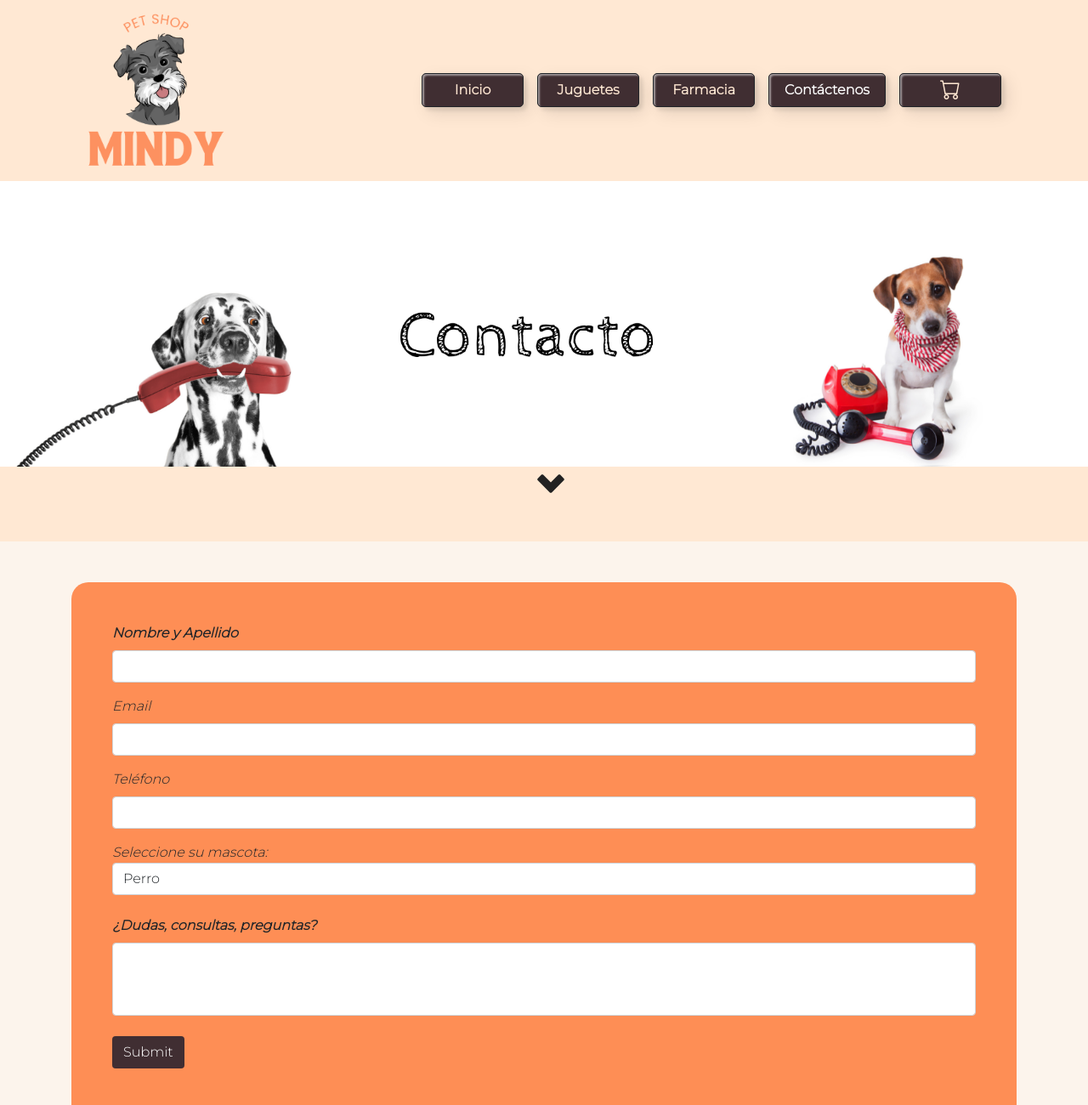
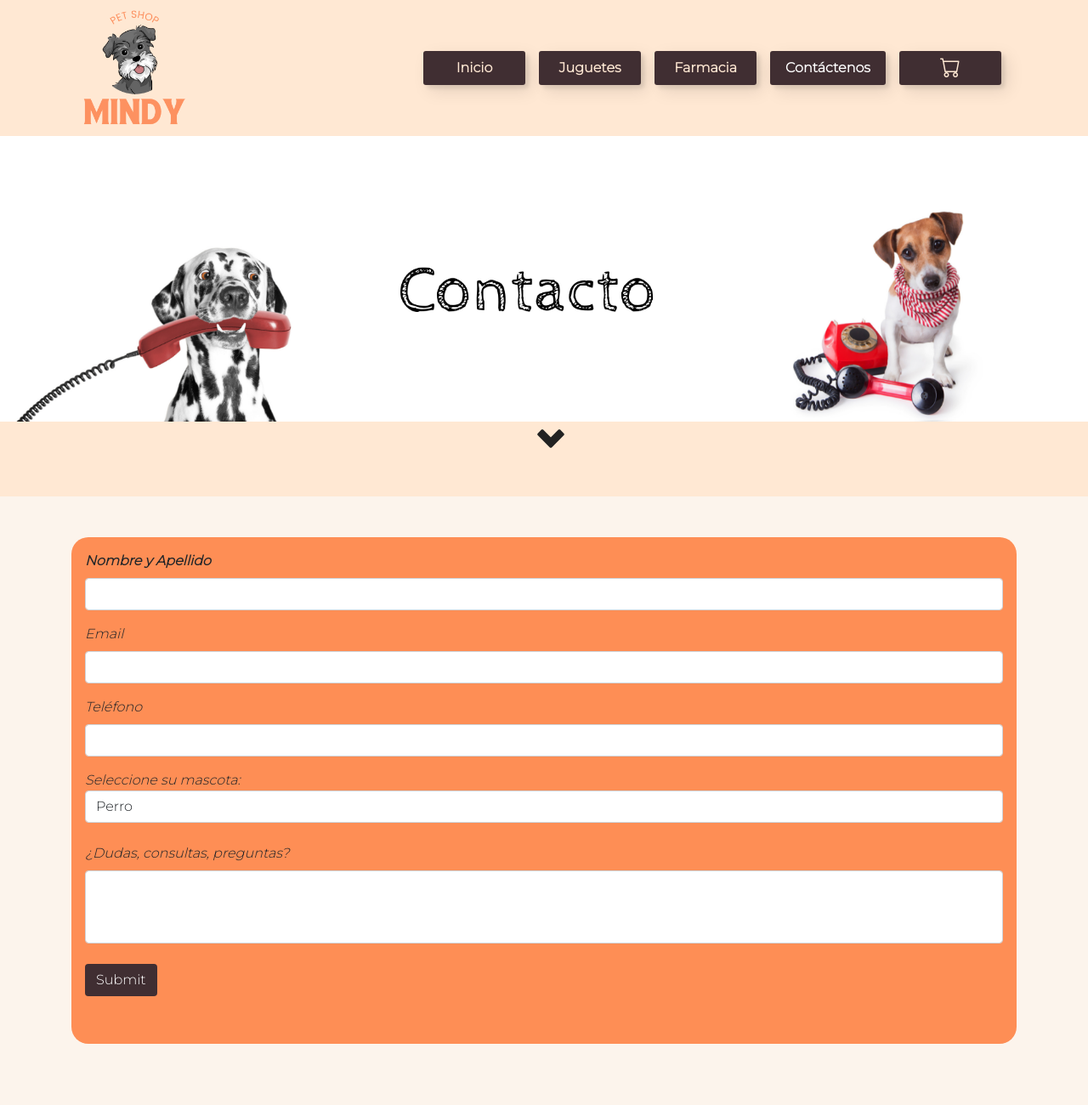
Before and after one commit to mgcaruso/Petshop, a plain HTML site: page contacto.html in a window 1280 px wide. Shown: the top 1300 px of the page at 85% size. Drawn offline with nearby package versions, Linux system fonts and the light colour scheme.

Commit message:
New styles

```diff
--- a/contacto.html
+++ b/contacto.html
@@ -19,7 +19,9 @@
     <!-- HEADER-->
     <header>
       <div class="container-fluid container-sm d-flex justify-content-between ">
-        <img class="" src="/assets/Logo.png" alt="" id="icon-mindy" width="200" >
+        <div class="image-box">
+          <img class="" src="/assets/Logo.png" alt="" id="icon-mindy" width="150" >
+        </div>
       <nav class="navbar navbar-expand-lg">
           <div class="container">
             <button class="navbar-toggler" type="button" data-bs-toggle="collapse" data-bs-target="#navbarNav" aria-controls="navbarNav" aria-expanded="false" aria-label="Toggle navigation">
@@ -27,19 +29,19 @@
             </button>
             <div class="collapse navbar-collapse" id="navbarNav">
               <ul class="navbar-nav  d-flex  justify-content-center text-center">
-                <li class="css-button-shadow-border-sliding--rose nav-item mx-2  border border-dark d-flex align-items-center justify-content-center">
+                <li class="css-button-shadow-border-sliding--rose nav-item mx-2  d-flex align-items-center justify-content-center">
                   <a href="/index.html" class="nav-link" aria-current="page" >Inicio</a>
                 </li>
-                <li class="css-button-shadow-border-sliding--rose nav-item mx-2 border border-dark d-flex align-items-center justify-content-center">
+                <li class="css-button-shadow-border-sliding--rose nav-item mx-2 d-flex align-items-center justify-content-center">
                   <a href="/juguetes.html" class="nav-link" >Juguetes</a>
                 </li>
-                <li class="css-button-shadow-border-sliding--rose nav-item mx-2 border border-dark d-flex align-items-center justify-content-center">
+                <li class="css-button-shadow-border-sliding--rose nav-item mx-2 d-flex align-items-center justify-content-center">
                   <a class="nav-link" href="/farmacia.html">Farmacia</a>
                 </li>
-                <li class="css-button-shadow-border-sliding--rose nav-item mx-2 border border-dark d-flex align-items-center justify-content-center">
+                <li class="css-button-shadow-border-sliding--rose nav-item mx-2 d-flex align-items-center justify-content-center">
                   <a class="nav-link" href="#">Contáctenos</a>
                 </li>
-                <li class="css-button-shadow-border-sliding--rose nav-item mx-2 border border-dark d-flex align-items-center justify-content-center">
+                <li class="css-button-shadow-border-sliding--rose nav-item mx-2 d-flex align-items-center justify-content-center">
                   <a class="nav-link" href="/carrito.html"><span class="cantidad"></span> </a>
                 </li>
               </ul>
@@ -59,7 +61,7 @@
     </div>
     <div id="contacto-box" class=" container-fluid row xs-container d-flex justify-content-center m-0 contenedor-form-map">
       <div class="container d-flex justify-content-center  col xs-col-12 sm-col-12 md-col-6 d-flex  text-start ">
-        <form id="resetform" style="background-color:#FE8E55" class="huellitasForm p-5 m-5 form justify-content-center">
+        <form id="resetform" style="background-color:#FE8E55" class="huellitasForm p-3 m-5 form justify-content-center">
           <div class="mb-3">
             <label for="nombre" class="form-label"><b>Nombre y Apellido</b></label>
             <input  type="text" class="form-control" id="nombre" />
@@ -89,11 +91,11 @@
 
 
         </div>
-          <div class="mb-3">
+          <div class="mb-3 d-flex flex-wrap">
             <label
-            for="comentario" style="width:20rem" class="form-label "
+            for="comentario" style="width:20rem;" class="form-label "
 
-              ><b>¿Dudas, consultas, preguntas?</b></label
+              >¿Dudas, consultas, preguntas?</label
             >
             <textarea
               class="form-control"
--- a/css/style.css
+++ b/css/style.css
@@ -91,9 +91,9 @@ footer{
     position: relative;
     display: inline-block;
     outline: none;
-    border-radius: 5px;
+    border-radius: 3px;
     border: none;
-    box-shadow:inset 2px 2px 2px 0px rgba(255,255,255,.5), 7px 7px 20px 0px rgba(0,0,0,.1), 4px 4px 5px 0px rgba(0,0,0,.1);
+    box-shadow: 7px 7px 20px 0px rgba(0,0,0,.1), 4px 4px 5px 0px rgba(0,0,0,.1);
     /* background: #ff0a78; */
    z-index: 1;
   }
@@ -102,14 +102,14 @@ footer{
     left: 0;
   }
   .css-button-shadow-border-sliding--rose:after {
-    border-radius: 5px;
+    border-radius: 3px;
     position: absolute;
     content: "";
     width: 0;
     height: 100%;
     top: 0;
     z-index: -1;
-    box-shadow:inset 2px 2px 2px 0px rgba(255,255,255,.5), 7px 7px 20px 0px rgba(0,0,0,.1), 4px 4px 5px 0px rgba(0,0,0,.1);
+    box-shadow: 7px 7px 20px 0px rgba(0,0,0,.1), 4px 4px 5px 0px rgba(0,0,0,.1);
     transition: all 0.3s ease;
     background-color: #FE8E55;
     right: 0;
@@ -234,6 +234,7 @@ li > a[href="#"]{
 
 .css-button-shadow-border-sliding--rose{
     background-color: #402E32 !important;
+    border-style: none;
 }
 
 
@@ -348,7 +349,7 @@ p.card-text{
         padding-bottom: 2rem;
     }
 
-    .body1 .navbar-toggler{
+    .body1 .navbar-toggler-icon{
         border: 2px solid #402E32;
     }
 }
```
Also changed, not shown: carrito.html (+9 -7 lines), farmacia.html (+8 -6 lines), index.html (+8 -6 lines), juguetes.html (+8 -6 lines).
